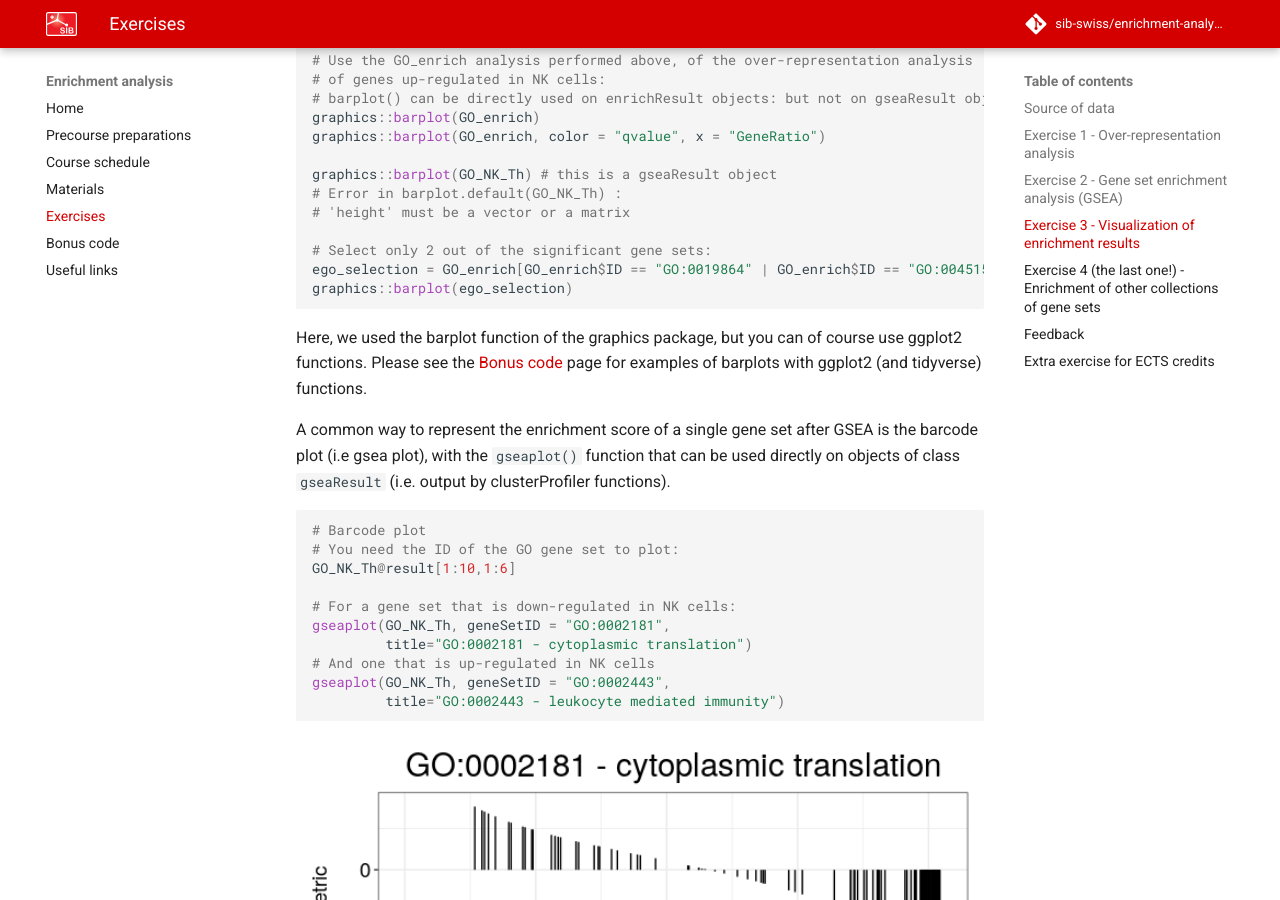
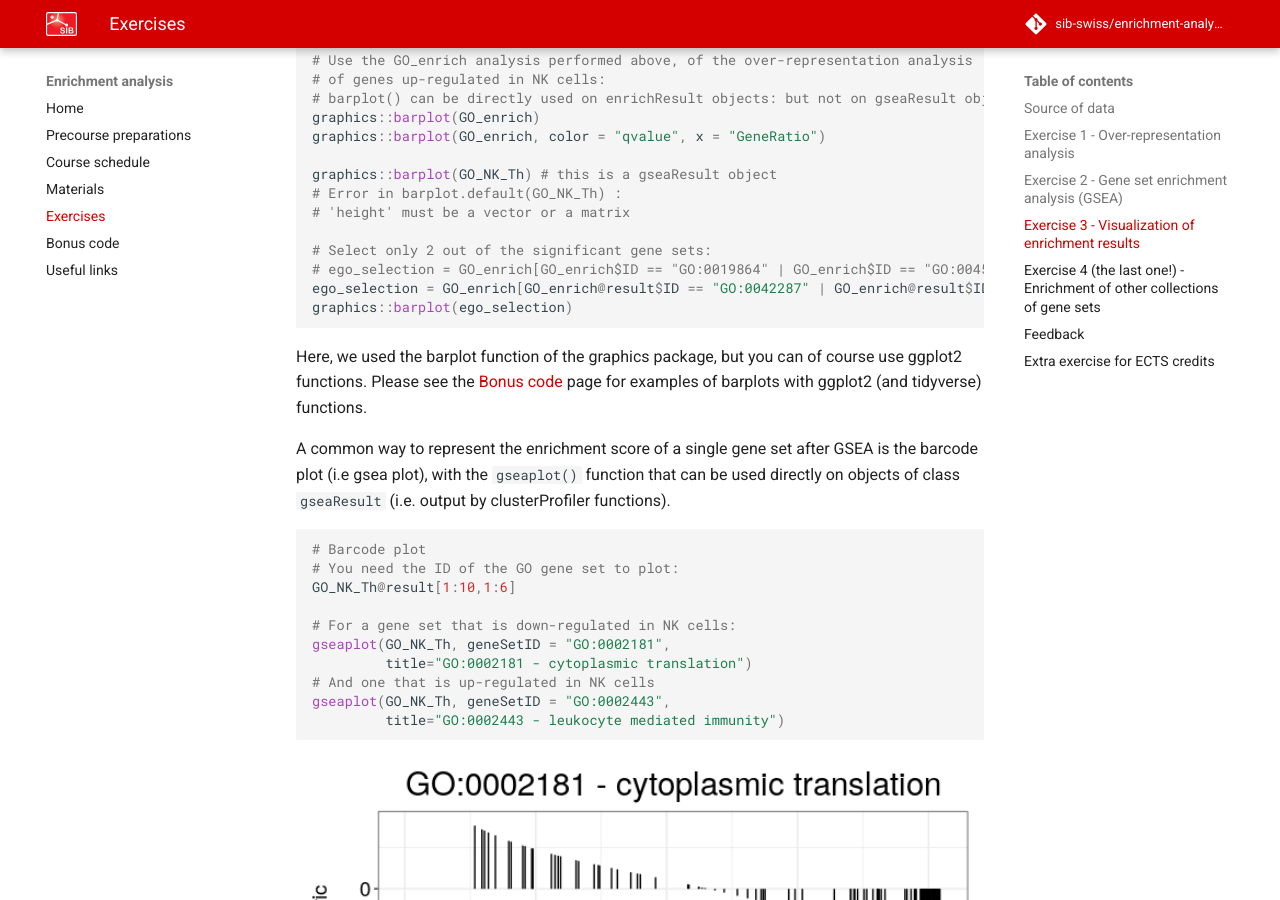
Before and after one commit to sib-swiss/enrichment-analysis-training, an MkDocs documentation site: the page built from docs/exercises.md, in a window 1280 px wide and 900 px high, scrolled down 8430 px. Built offline with MkDocs 1.6.1 and Material for MkDocs 9.7.7, drawn with Linux system fonts in a browser that asks for light colours; comment, search, counter and statistics services are not loaded; the version menu is left out; some of the changed text lies outside the part shown.

Commit message:
fix ego_selection

````diff
--- a/docs/exercises.md
+++ b/docs/exercises.md
@@ -409,7 +409,8 @@ graphics::barplot(GO_NK_Th) # this is a gseaResult object
 # 'height' must be a vector or a matrix
 
 # Select only 2 out of the significant gene sets:
-ego_selection = GO_enrich[GO_enrich$ID == "GO:0019864" | GO_enrich$ID == "GO:0045159", asis=T]
+# ego_selection = GO_enrich[GO_enrich$ID == "GO:0019864" | GO_enrich$ID == "GO:0045159", asis=T] # doesn't select any gene set
+ego_selection = GO_enrich[GO_enrich@result$ID == "GO:0042287" | GO_enrich@result$ID == "GO:0004713", asis=T]
 graphics::barplot(ego_selection)
 
 ```
````
Also changed, not shown: other parts of docs/exercises.md (+1 -1 lines).
